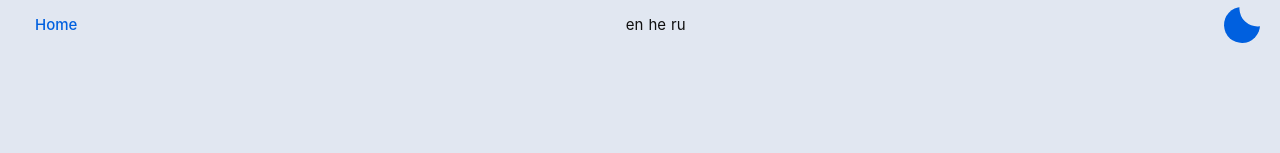
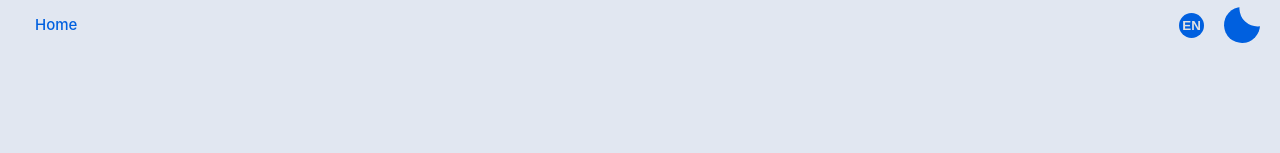
Before and after one commit to orlovse/Craboard, a Vue app: page / in a window 1280 px wide. Shown: the top 153 px of the page. Built offline with nearby package versions, Linux system fonts and the light colour scheme.

Commit message:
Add languages dropdown

```diff
--- a/src/App.vue
+++ b/src/App.vue
@@ -1,20 +1,20 @@
 <script setup lang="ts">
+import { watch } from "vue";
+import { computed } from "@vue/reactivity";
 import { RouterLink, RouterView, useRoute } from "vue-router";
 import { useI18n } from "vue-i18n";
-
-import { computed } from "@vue/reactivity";
 import { storeToRefs } from "pinia";
 
 import { useUserStore } from "@/stores/user";
 import { useBoardsStore } from "@/stores/boards";
 
+import CustomDropdown from "@/components/CustomDropdown.vue";
 import ThemeToggle from "@/components/ThemeToggle.vue";
 import UploadFile from "@/components/UploadFile.vue";
-import { watch } from "vue";
 
 const rtlLocales = ["ar", "he"];
 
-const { locale } = useI18n();
+const { availableLocales, locale, t } = useI18n();
 
 const userStore = useUserStore();
 const { isDarkTheme } = storeToRefs(userStore);
@@ -35,6 +35,15 @@ const route = useRoute();
 const boardId = computed(() => {
   return route.params.boardId as string;
 });
+
+const languagesList = computed(() => {
+  return availableLocales.map((language) => {
+    return {
+      value: language,
+      label: `${language} - ${t("languages." + language)}`,
+    };
+  });
+});
 </script>
 
 <template>
@@ -46,17 +55,12 @@ const boardId = computed(() => {
       <nav>
         <RouterLink to="/">{{ $t("navigation.home") }}</RouterLink>
       </nav>
-      <div>
-        <span
-          v-for="locale in $i18n.availableLocales"
-          :key="`locale-${locale}`"
-          @click="() => ($i18n.locale = locale)"
-          class="language"
-        >
-          {{ locale }}
-        </span>
-      </div>
-
+      <div class="settings">
+        <CustomDropdown
+          :dropdownList="languagesList"
+          :selectedValue="$i18n.locale"
+          @onSelectItem="(newLocale: string) => ($i18n.locale = newLocale)"
+        />
         <UploadFile
           class="upload-container"
           uploadType="image/*"
@@ -64,6 +68,7 @@ const boardId = computed(() => {
           @uploadFile="setBoardImageAction"
         />
         <ThemeToggle />
+      </div>
     </header>
 
     <RouterView />
@@ -89,4 +94,11 @@ const boardId = computed(() => {
   cursor: pointer;
   margin-inline-end: 5px;
 }
+
+.settings {
+  display: flex;
+  justify-content: center;
+  align-items: center;
+  gap: 20px;
+}
 </style>
```
Lines whose indentation alone changed are shown as unchanged.
